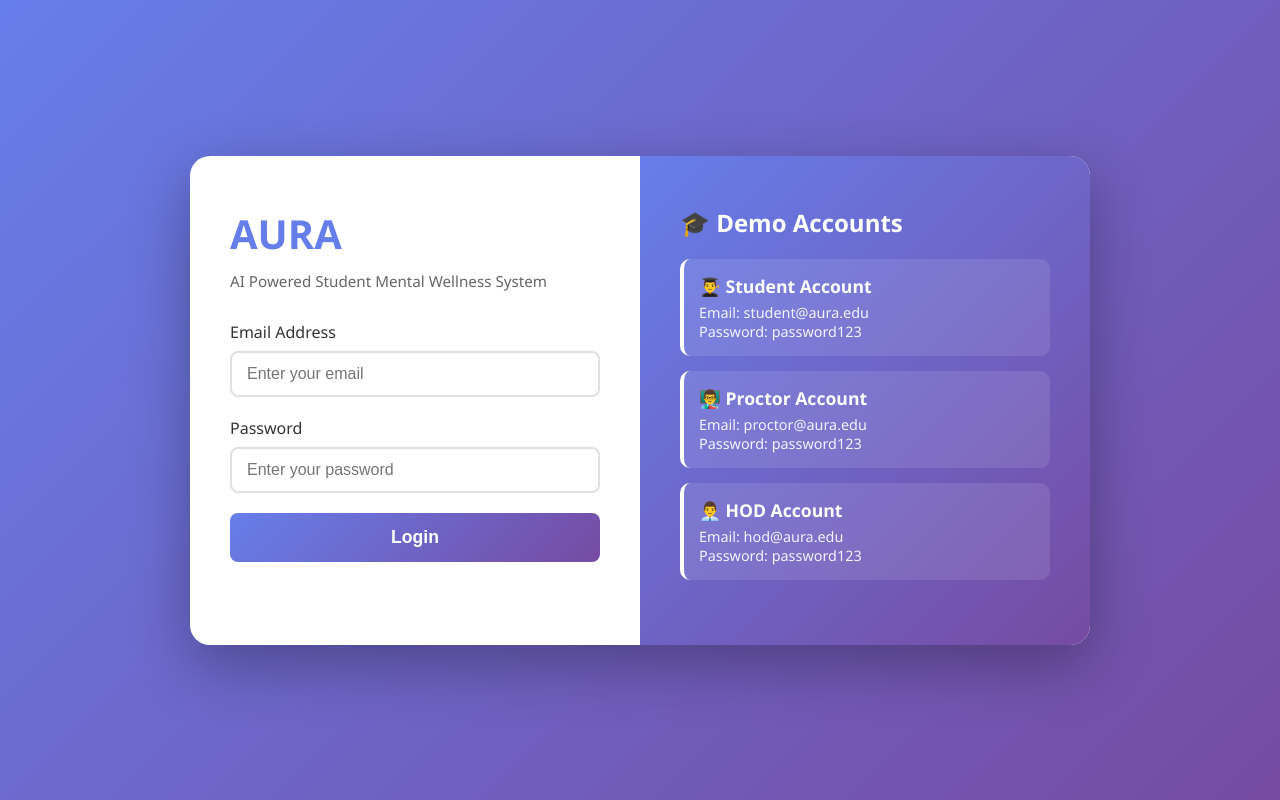
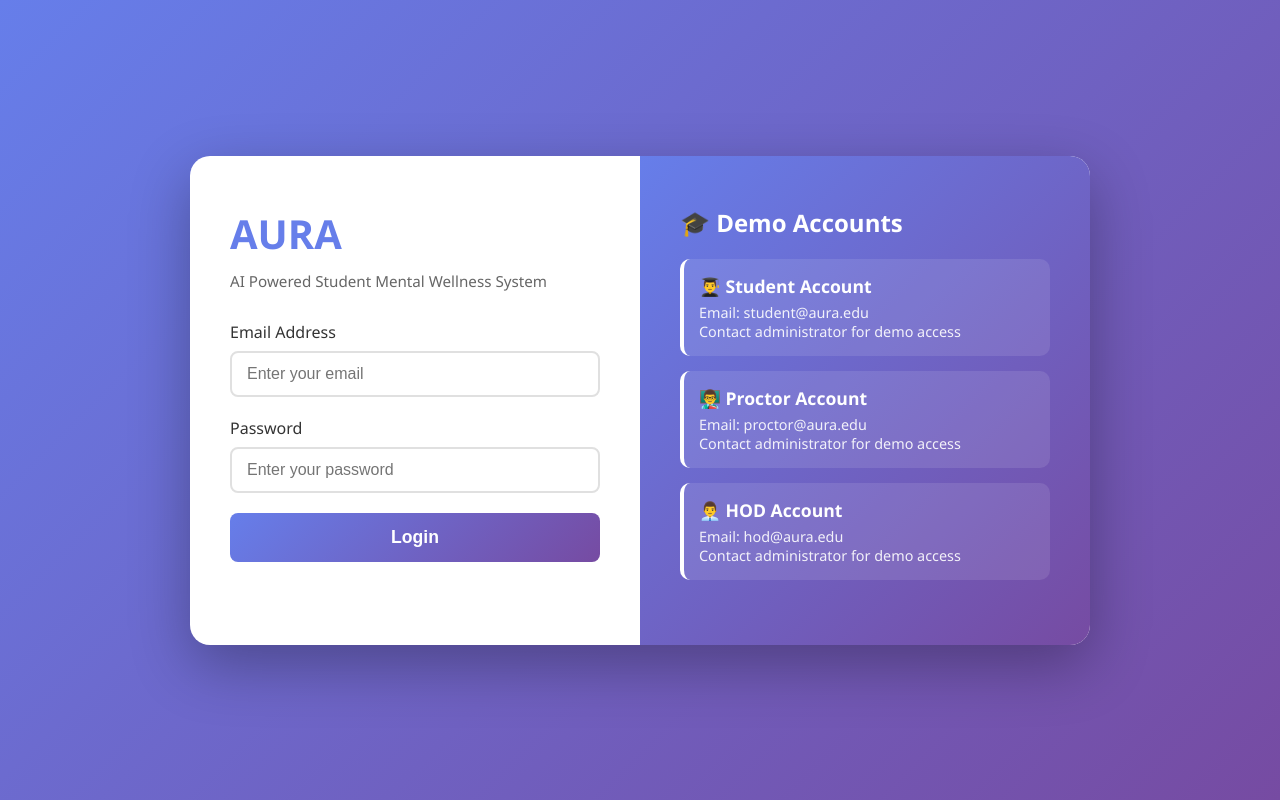
Before and after one commit to abhishekprathipati/AURA, a Flask app: page /login in a window 1280 px wide. Run offline with Flask 3, Linux system fonts and the light colour scheme.

Commit message:
Security: Remove hardcoded test credentials from login page and test scripts

```diff
--- a/templates/login.html
+++ b/templates/login.html
@@ -178,17 +178,17 @@
                 <div class="demo-account">
                     <h4>👨‍🎓 Student Account</h4>
                     <p>Email: student@aura.edu</p>
-                    <p>Password: password123</p>
+                    <p class="demo-hint">Contact administrator for demo access</p>
                 </div>
                 <div class="demo-account">
                     <h4>👨‍🏫 Proctor Account</h4>
                     <p>Email: proctor@aura.edu</p>
-                    <p>Password: password123</p>
+                    <p class="demo-hint">Contact administrator for demo access</p>
                 </div>
                 <div class="demo-account">
                     <h4>👨‍💼 HOD Account</h4>
                     <p>Email: hod@aura.edu</p>
-                    <p>Password: password123</p>
+                    <p class="demo-hint">Contact administrator for demo access</p>
                 </div>
             </div>
         </div>
```
Also changed, not shown: scripts/test_mental_login.py (+11 -2 lines).
